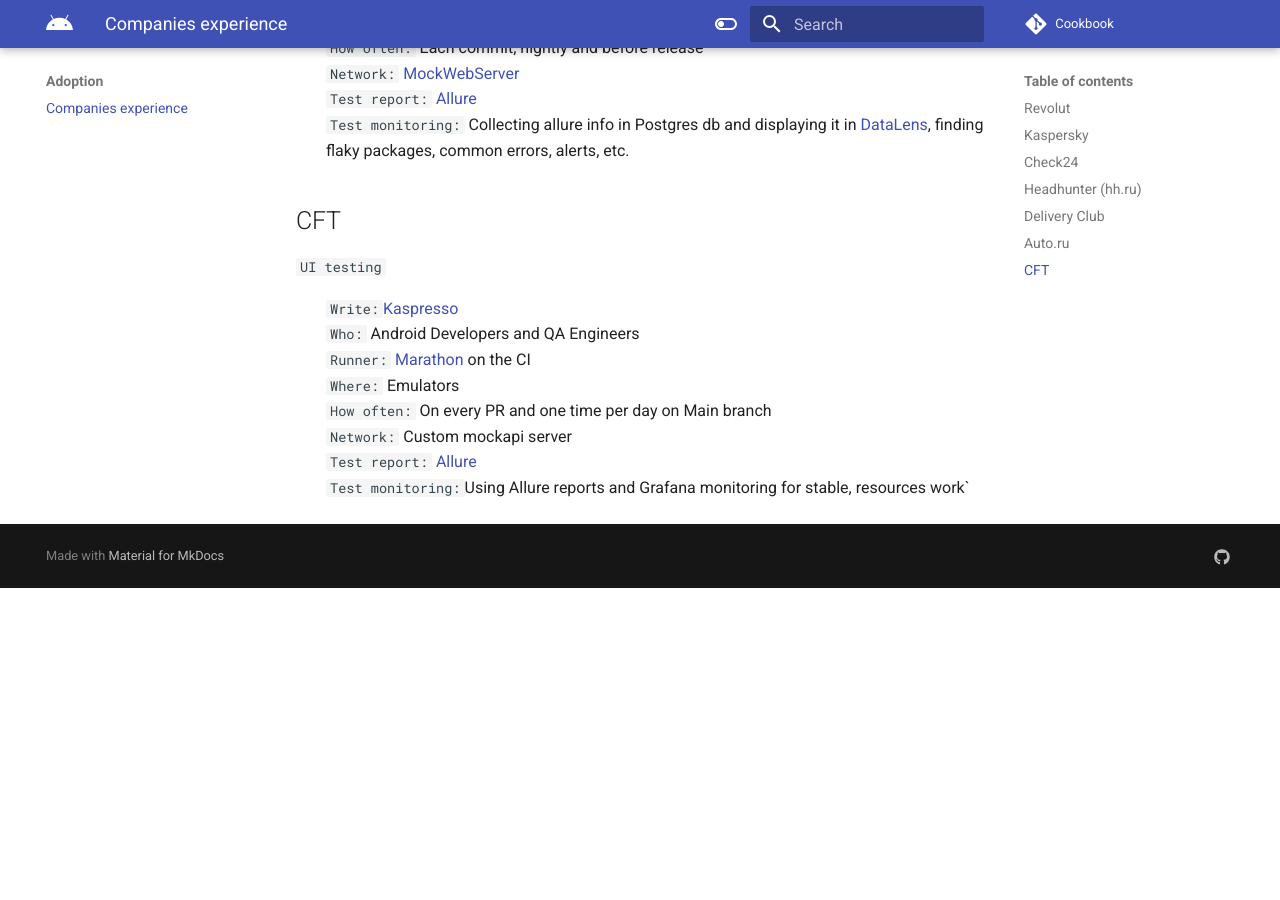
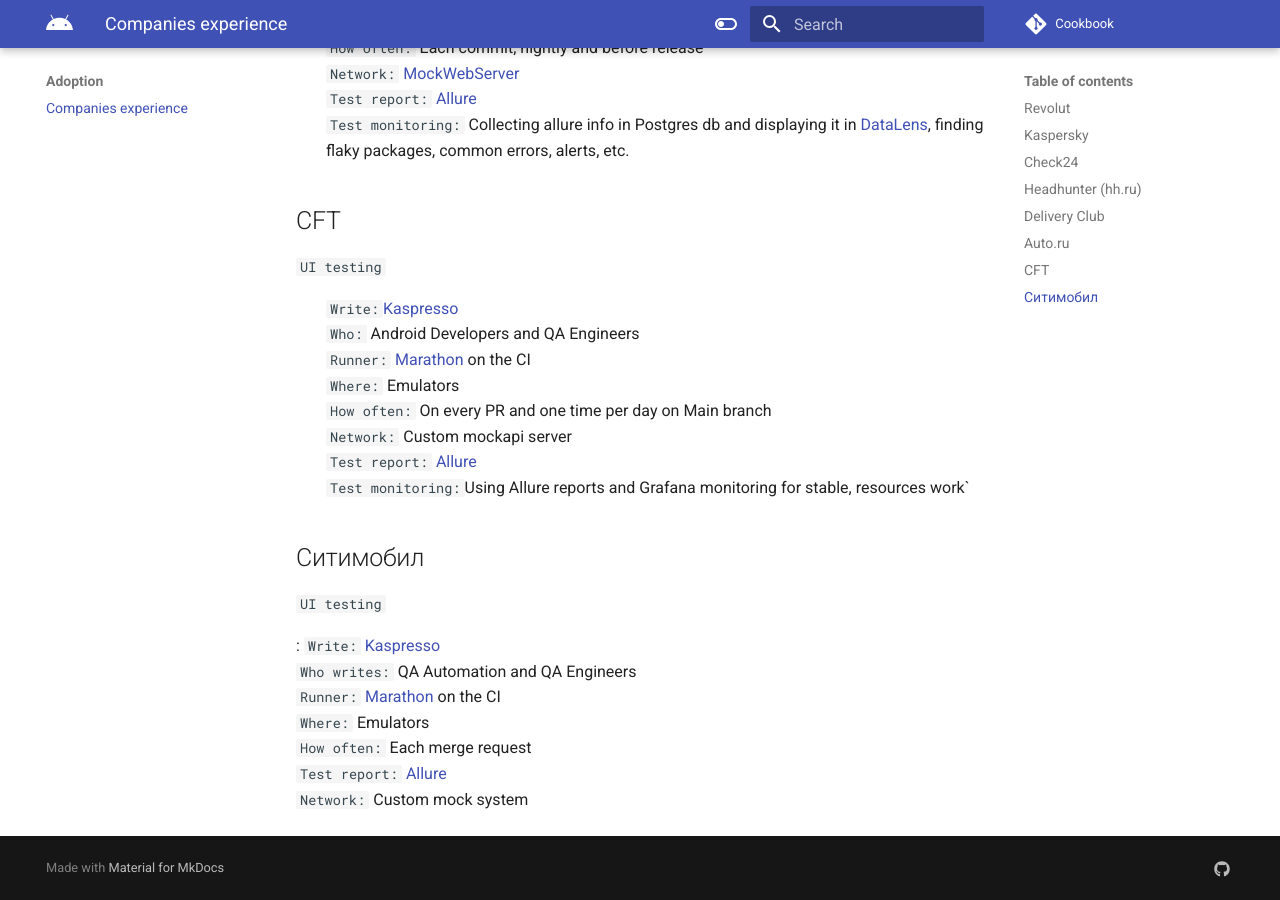
Before and after one commit to android-ui-testing/Cookbook, an MkDocs documentation site: the page built from docs/content/adoption/companies_experience.md, in a window 1280 px wide and 900 px high, scrolled down 2810 px. Built offline with MkDocs 1.6.1 and Material for MkDocs 9.7.7, drawn with Linux system fonts in a browser that asks for light colours; comment, search, counter and statistics services are not loaded; before the commit the page ends 3398 px from its top, so only the background shows below that.

Commit message:
add experience

```diff
--- a/docs/content/adoption/companies_experience.md
+++ b/docs/content/adoption/companies_experience.md
@@ -127,3 +127,16 @@
 `Network:` Custom mockapi server <br>
 `Test report:` [Allure](http://allure.qatools.ru/)<br>
 `Test monitoring:`Using Allure reports and Grafana monitoring for stable, resources work` <br>
+
+## Ситимобил
+
+`UI testing`
+
+:
+`Write:` [Kaspresso](https://github.com/KasperskyLab/Kaspresso)<br>
+`Who writes:` QA Automation and QA Engineers<br>
+`Runner:` [Marathon](https://android-ui-testing.github.io/Cookbook/practices/test_runners_review/#21-marathon) on the CI <br>
+`Where:` Emulators <br>
+`How often:` Each merge request <br>
+`Test report:` [Allure](http://allure.qatools.ru/)<br>
+`Network:` Custom mock system <br>
```
